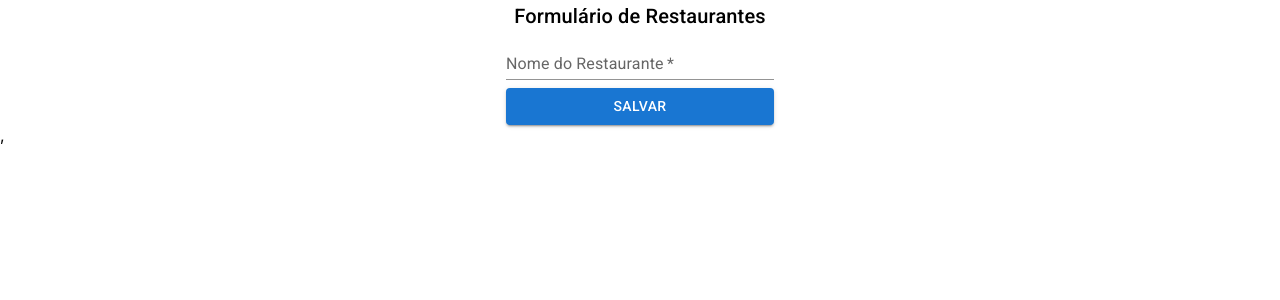
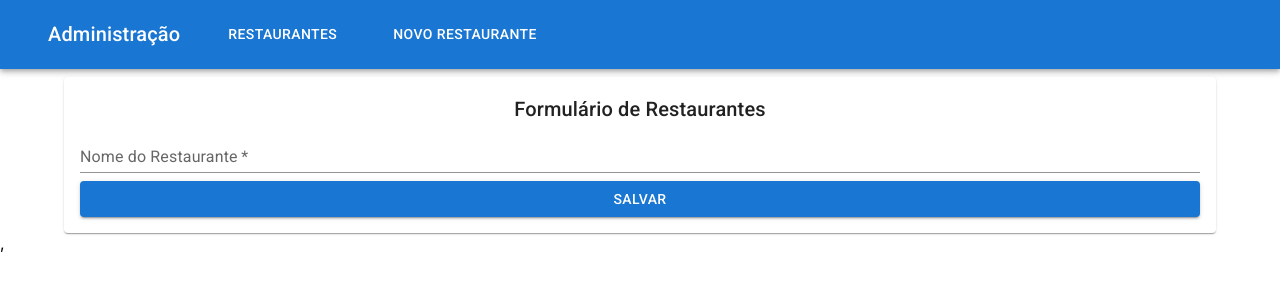
Before and after one commit to matheuscarvalheira/alfood, a React (Create React App) app in the folder alfood-main/: page /admin/restaurantes/1 in a window 1280 px wide. Shown: the top 300 px of the page. Built offline with nearby package versions, Linux system fonts and the light colour scheme; no server answers.

Commit message:
creating a toolbar for administration

```diff
--- a/alfood-main/src/pages/Administracao/Restaurantes/FormularioRestaurante.tsx
+++ b/alfood-main/src/pages/Administracao/Restaurantes/FormularioRestaurante.tsx
@@ -1,8 +1,20 @@
-import { Box, Button, TextField, Typography } from "@mui/material";
+import {
+  AppBar,
+  Box,
+  Button,
+  TextField,
+  Typography,
+  Container,
+  Toolbar,
+  Link,
+  Paper,
+} from "@mui/material";
 import { useEffect, useState } from "react";
 import { useParams } from "react-router-dom";
 import http from "../../../http";
 import IRestaurante from "../../../interfaces/IRestaurante";
+
+import {Link as RouterLink} from 'react-router-dom';
 
 export default function FormularioRestaurante() {
   const parametros = useParams();
@@ -40,13 +52,40 @@ export default function FormularioRestaurante() {
   };
 
   return (
+    <>
+      <AppBar position="static">
+        <Container maxWidth="xl">
+          <Toolbar>
+            <Typography variant="h6">Administração</Typography>
+            <Box sx={{ display: "flex", flexGrow: 1 }}>
+              <Link component={RouterLink} to= "/admin/restaurantes">
+                <Button sx={{ my: 2, color: "white", ml:5 }}>Restaurantes</Button>
+              </Link>
+
+              <Link component={RouterLink} to= "/admin/restaurantes/novo">
+                <Button sx={{ my: 2, color: "white", ml:5}}>Novo Restaurante</Button>
+              </Link>
+            </Box>
+          </Toolbar>
+        </Container>
+      </AppBar>
+
+      <Box>
+        <Container maxWidth="lg" sx={{ mt: 1 }}>
+          <Paper sx={{ p: 2 }}>
+            {/* conteudo da pagina */}
             <Box
-      sx={{ display: "flex", flexDirection: "column", alignItems: "center" }}
+              sx={{
+                display: "flex",
+                flexDirection: "column",
+                alignItems: "center",
+                flexGrow: 1
+              }}
             >
               <Typography component="h1" variant="h6">
                 Formulário de Restaurantes
               </Typography>
-      <Box component="form" onSubmit={aoSubmeterForm}>
+              <Box component="form" sx={{width:'100%'}} onSubmit={aoSubmeterForm}>
                 <TextField
                   value={nomeRestaurante}
                   onChange={(evento) => setNomeRestaurante(evento.target.value)}
@@ -65,5 +104,9 @@ export default function FormularioRestaurante() {
                 </Button>
               </Box>
             </Box>
+          </Paper>
+        </Container>
+      </Box>
+    </>
   );
 }
```
Lines whose indentation alone changed are shown as unchanged.
